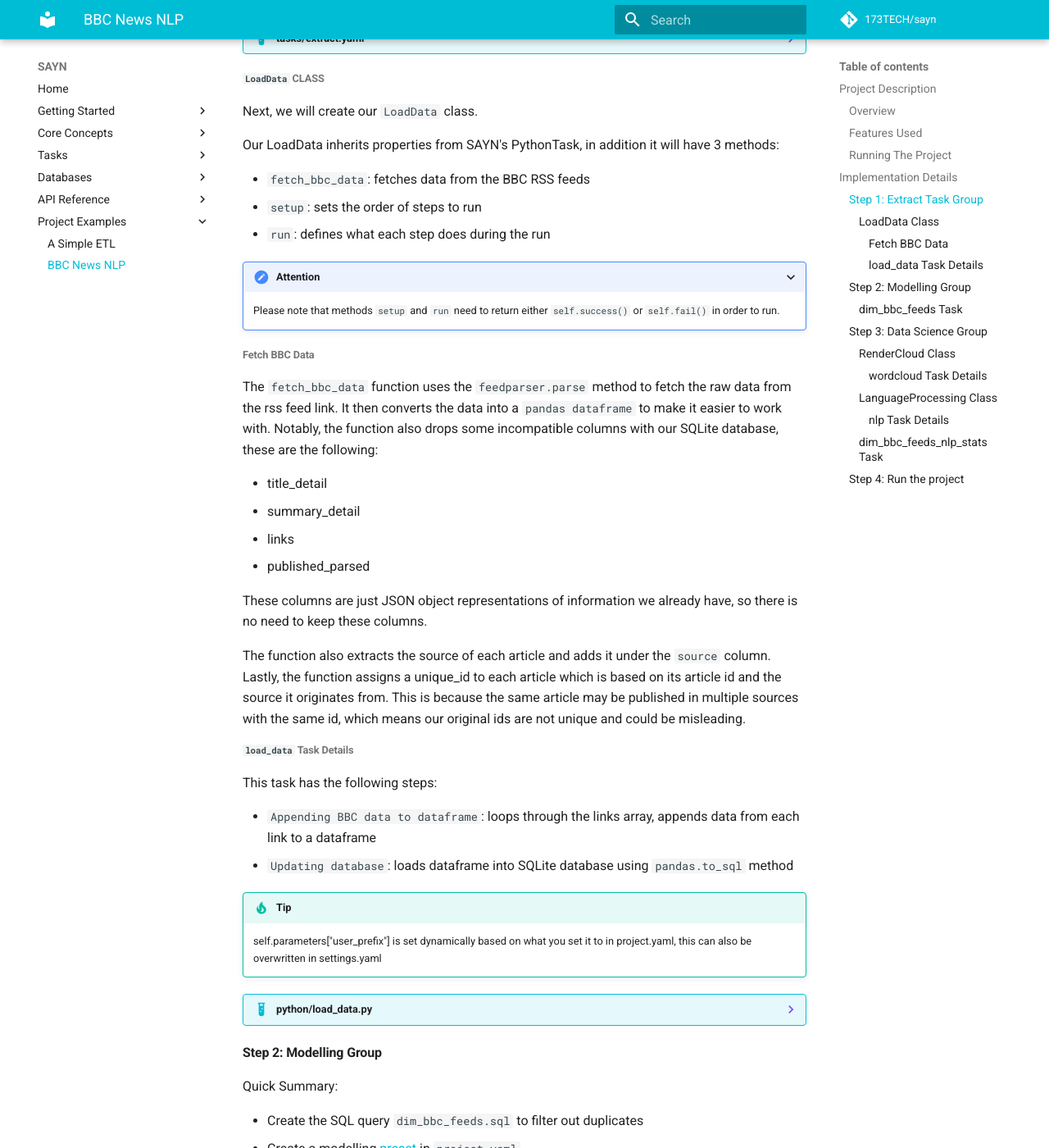
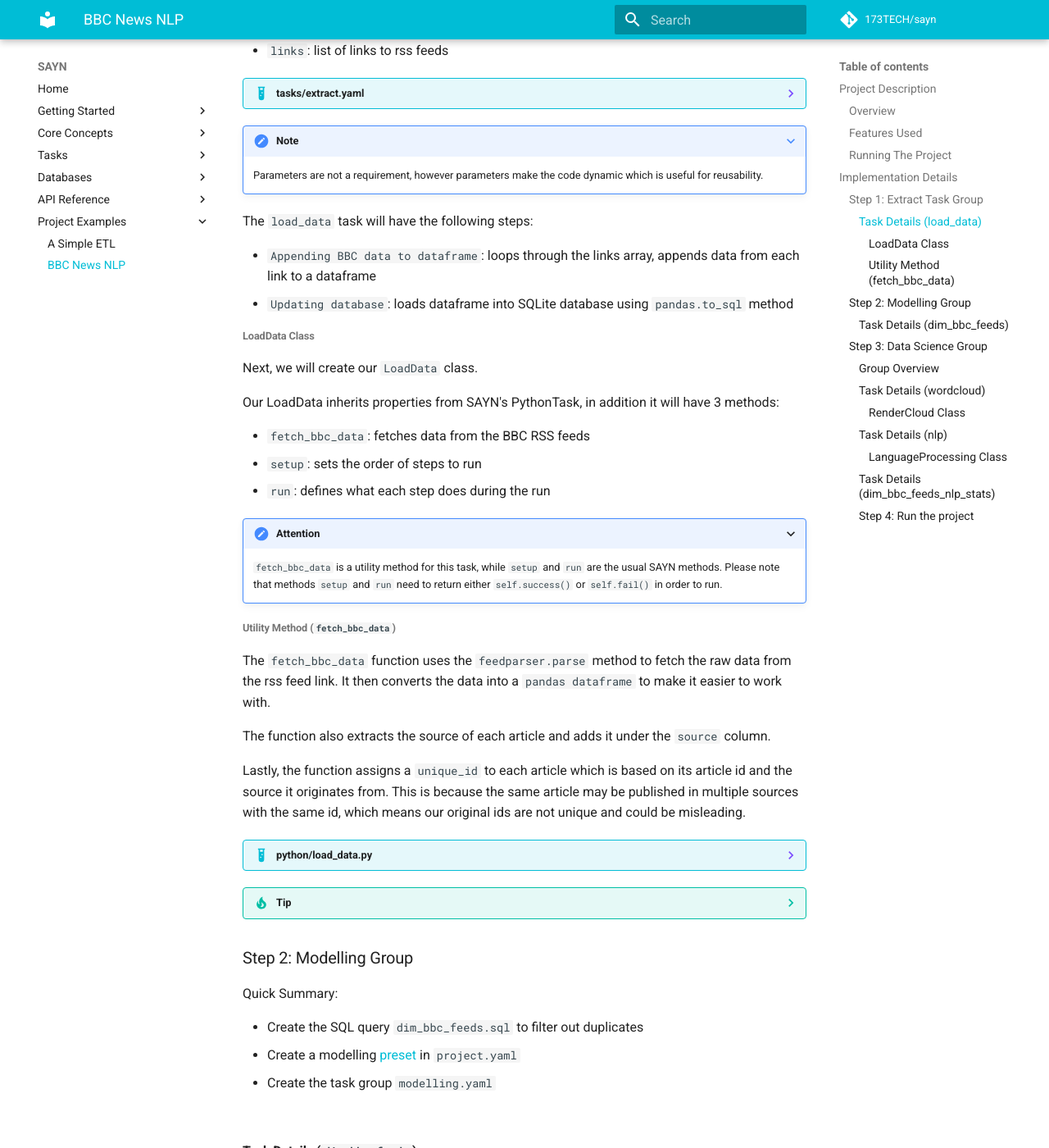
Before and after one commit to 173TECH/sayn, an MkDocs documentation site: the page built from docs/project_examples/bbc_news_nlp.md, in a window 1280 px wide and 1400 px high, scrolled down 1574 px. Shown: the whole window at 82% size. Built offline with MkDocs 1.6.1 and Material for MkDocs 9.7.7, drawn with Linux system fonts in a browser that asks for light colours; comment, search, counter and statistics services are not loaded; some of the changed text lies outside the part shown.

Commit message:
bbc nlp project amends

````diff
--- a/docs/project_examples/bbc_news_nlp.md
+++ b/docs/project_examples/bbc_news_nlp.md
@@ -34,23 +34,27 @@
 * install the project dependencies by running the `pip install -r requirements.txt` command from the root of the project folder.
 * run all SAYN commands from the root of the project folder.
 
+<br>
+
 ## Implementation Details
 
-
-#### Step 1: Extract Task Group
+### Step 1: Extract Task Group
 
 Quick Summary:
 
 * Create the task group `extract.yaml`
 * Create a [python task](../tasks/python.md) to extract and load the data
 
-First, we need to define our `extract` group in our tasks folder. This group will only include the `load_data` task. This is quite a simple [python task](../tasks/python.md) which will use the `LoadData` class from `load_data.py` which we will create later. Our `load_data` task will have two [parameters](../parameters.md):
+<br>
+
+#### Task Details (`load_data`)
+
+First, we need to define our `extract` group in our tasks folder. This group will only include the `load_data` task. This is quite a simple [python task](../tasks/python.md) which will use the `LoadData` class from `load_data.py` which we will create later.
+
+Our `load_data` task will have two [parameters](../parameters.md):
 
 * `table`: name of the table we plan to create in our database
 * `links`: list of links to rss feeds
-
-???+ note
-     Parameters are not a requirement, however parameters make the code dynamic which is useful for reusability.
 
 ??? example "tasks/extract.yaml"
     ```yaml
@@ -73,7 +77,17 @@
             - http://feeds.bbci.co.uk/news/world/africa/rss.xml
 
     ```
-##### `LoadData` Class
+
+???+ note
+     Parameters are not a requirement, however parameters make the code dynamic which is useful for reusability.
+
+The `load_data` task will have the following steps:
+
+* `Appending BBC data to dataframe`: loops through the links array, appends data from each link to a dataframe
+* `Updating database`: loads dataframe into SQLite database using `pandas.to_sql` method
+
+
+###### LoadData Class
 
 Next, we will create our `LoadData` class.
 
@@ -84,51 +98,46 @@
 * `run`: defines what each step does during the run
 
 ???+ attention
-     Please note that methods `setup` and `run ` need to return either `self.success()` or `self.fail()` in order to run.
+     `fetch_bbc_data` is a utility method for this task, while `setup` and `run` are the usual SAYN methods. Please note that methods `setup` and `run` need to return either `self.success()` or `self.fail()` in order to run.
 
-###### Fetch BBC Data
+###### Utility Method (`fetch_bbc_data`)
 
-The `fetch_bbc_data` function uses the `feedparser.parse` method to fetch the raw data from the rss feed link. It then converts the data into a `pandas dataframe` to make it easier to work with. Notably, the function also drops some incompatible columns with our SQLite database, these are the following:
+The `fetch_bbc_data` function uses the `feedparser.parse` method to fetch the raw data from the rss feed link. It then converts the data into a `pandas dataframe` to make it easier to work with.
 
-* title_detail
-* summary_detail
-* links
-* published_parsed
+The function also extracts the source of each article and adds it under the `source` column.
 
-These columns are just JSON object representations of information we already have, so there is no need to keep these columns.
-
-The function also extracts the source of each article and adds it under the `source` column. Lastly, the function assigns a unique_id to each article which is based on its article id and the source it originates from. This is because the same article may be published in multiple sources with the same id, which means our original ids are not unique and could be misleading.
-
-###### `load_data` Task Details
-
-This task has the following steps:
-
-* `Appending BBC data to dataframe`: loops through the links array, appends data from each link to a dataframe
-* `Updating database`: loads dataframe into SQLite database using `pandas.to_sql` method
-
-
-!!! tip
-    self.parameters["user_prefix"] is set dynamically based on what you set it to in project.yaml, this can also be overwritten in settings.yaml
+Lastly, the function assigns a `unique_id` to each article which is based on its article id and the source it originates from. This is because the same article may be published in multiple sources with the same id, which means our original ids are not unique and could be misleading.
 
 ??? example "python/load_data.py"
-    ```python
+    ``` python
     import pandas as pd
     import feedparser as f
     from sayn import PythonTask
 
+    class LoadData(PythonTask):
 
-    class LoadData(PythonTask):
         def fetch_bbc_data(self, link):
             """Parse and label RSS BBC News data then return it in a pandas DataFrame"""
+
+            # get data from supplied link
             raw_data = f.parse(link)
+
+            # transform data to dataframe
             data = pd.DataFrame(raw_data.entries)
+
+            # remove incompatible columns
             data.drop(
                 ["title_detail", "summary_detail", "links", "published_parsed"],
                 axis=1,
                 inplace=True,
             )
+
+            # get the source (this only works for BBC RSS feeds)
             data["source"] = link[29:-8].replace("/", "_")
+
+            # generating ids to be unique, since same story ids can be published in different sources
             data["unique_id"] = data["id"] + data["source"]
+
             return data
 
         def setup(self):
@@ -170,15 +182,13 @@
 * Create a modelling [preset](../presets.md) in `project.yaml`
 * Create the task group `modelling.yaml`
 
+<br>
+
+#### Task Details (`dim_bbc_feeds`)
 
 Currently our `load_data` task appends data to our database but it does not filter out any potential duplicates that we might encounter after multiple runs. This is where the `modelling` group comes in, we can define an [AutoSQL task](../tasks/autosql.md) to filter out any duplicates.
 
-##### `dim_bbc_feeds` Task
-
 First, we need to create a sql query in our `sql` folder that will filter out any duplicates; we will call it `dim_bbc_feeds.sql`
-
-!!! tip
-    {{user_prefix}} is set dynamically based on what you set it to in project.yaml, this can also be overwritten in settings.yaml
 
 ??? example "sql/dim_bbc_feeds.sql"
     ```sql
@@ -193,10 +203,14 @@
     FROM {{user_prefix}}logs_bbc_feeds
     ```
 
+??? tip
+    `{{user_prefix}}` is set dynamically. The default value is set in `project.yaml`. This can be overwritten using profiles in `settings.yaml`.
+
+
 Next, we will define a modelling [preset](../presets.md) in `project.yaml`. [Presets](../presets.md) enable you to create a task prototype which can be reused when defining tasks. Hence, the modelling [preset](../presets.md) will simplify the code in `modelling.yaml` while also allowing us to set dynamic file and table names.
 
-!!! tip
-    {{ task.name }} returns the name of task the preset is assigned to
+???+ attention
+     Presets defined in `project.yaml` are project level presets, you can also define presets within individual task groups.
 
 ??? example "project.yaml"
     ```yaml
@@ -219,6 +233,9 @@
 
     ```
 
+??? tip
+    `{{ task.name }}` returns the name of task
+
 Now that we have the modelling [preset](../presets.md), we can use it in the `modelling` group. Since we want `dim_bbc_feeds` to run after our `load_data` task, we will need to set the parents of the task to `load_data`.
 
 ??? example "tasks/modelling.yaml"
@@ -231,8 +248,7 @@
 
     ```
 
-
-#### Step 3: Data Science Group
+### Step 3: Data Science Group
 
 Quick Summary:
 
@@ -240,6 +256,11 @@
 * Create the [python task](../tasks/python.md) `wordcloud` to generate wordclouds
 * Create the [python task](../tasks/python.md) `nlp` to generate text statistics
 * Create the [AutoSQL task](../tasks/autosql.md) `dim_bbc_feeds_nlp_stats` to calculate aggregate statistics grouped by source
+
+
+<br>
+
+#### Group Overview
 
 Now that we have our cleaned dataset, we can utilise [python tasks](../tasks/python.md) to do some natural language processing on our text data. In particular, we will use two libraries for this analysis:
 
@@ -251,11 +272,10 @@
 * `nlp`: generates the text statistics
 * `wordcloud`: generates the wordclouds
 
-Since both of these tasks are children of the `dim_bbc_feeds` task, we will need to set the parents and table [parameters](../parameters.md) for both tasks to `dim_bbc_feeds`.
+Both tasks will use data from our `dim_bbc_feeds` table, therefore we will need to set their their table [parameters](../parameters.md) to `dim_bbc_feeds`. Since both of these tasks are children of the `dim_bbc_feeds` task, we will also need to set their parents attributes to `dim_bbc_feeds`.
 
 The `nlp` task has a `text` parameter, this parameter specifies which columns have text for processing.
 The `wordcloud` task has a `stopwords` parameter, this parameter provides additional context related stopwords (e.g. "say" and its variations seem to be very common in summaries, however they are not very informative).
-
 
 ??? example "tasks/data_science.yaml"
     ```yaml
@@ -296,7 +316,15 @@
 
     ```
 
-##### `RenderCloud` Class
+
+#### Task Details (`wordcloud`)
+
+The `wordcloud` task will have the following steps:
+
+* `Grouping texts`: aggregates article summaries and groups them by source (summaries are used instead of titles since they tend to be longer)
+* `Generating clouds`: generates a wordcloud for each source, as well as the full dataset
+
+###### RenderCloud Class
 
 Next, we can define the class `RenderCloud` for the `wordcloud` task. `RenderCloud` has 3 methods:
 
@@ -305,14 +333,7 @@
 * `run`: defines what each step does during the run
 
 ???+ attention
-     Please note that methods `setup` and `run ` need to return either `self.success()` or `self.fail()` in order to run.
-
-###### `wordcloud` Task Details
-
-This task has the following steps:
-
-* `Grouping texts`: aggregates article summaries and groups them by source (summaries are used instead of titles since they tend to be longer)
-* `Generating clouds`: generates a wordcloud for each source, as well as the full dataset
+     `word_cloud` is a utility method for this task, while `setup` and `run` are the usual SAYN methods. Please note that methods `setup` and `run` need to return either `self.success()` or `self.fail()` in order to run.
 
 ??? example "python/wordcloud.py"
     ```python
@@ -391,7 +412,14 @@
 
     ```
 
-##### `LanguageProcessing` Class
+#### Task Details (`nlp`)
+
+The `nlp` task will have the following steps:
+
+* `Processing texts`: loops through text_fields, generates text statistics on each entry
+* `Updating database`: similar to LoadData step, has additional debugging information
+
+###### LanguageProcessing Class
 
 Moving on, we can define the class `LanguageProcessing` for the `nlp` task. `LanguageProcessing` has 3 methods:
 
@@ -400,14 +428,7 @@
 * `run`: defines what each step does during the run
 
 ???+ attention
-     Please note that methods `setup` and `run ` need to return either `self.success()` or `self.fail()` in order to run.
-
-###### `nlp` Task Details
-
-This task has the following steps:
-
-* `Processing texts`: loops through text_fields, generates text statistics on each entry
-* `Updating database`: similar to LoadData step, has additional debugging information
+     `desc_text` is a utility method for this task, while `setup` and `run` are the usual SAYN methods. Please note that methods `setup` and `run` need to return either `self.success()` or `self.fail()` in order to run.
 
 ??? example "python/nlp.py"
     ```python
@@ -474,9 +495,9 @@
 
     ```
 
-##### `dim_bbc_feeds_nlp_stats` Task
+#### Task Details (`dim_bbc_feeds_nlp_stats`)
 
-Now that we have individual article statistics, it would be a good idea to create an additional modelling task to find some aggregate statistics grouped by source. Let's create another SQL query called `dim_bbc_feeds_nlp_stats` in the `sql` folder. This query will give us the grouped by source average of the text statistics generated by the `nlp` task.
+Now that we have individual article statistics, it would be a good idea to create an additional modelling task to find some aggregate statistics grouped by source. Let's create another SQL query called `dim_bbc_feeds_nlp_stats` in the `sql` folder. This query will give us the average, grouped by source, of the text statistics generated by the `nlp` task.
 
 ??? example "sql/dim_bbc_feeds_nlp_stats.py"
     ```sql
````
Also changed, not shown: other parts of docs/project_examples/bbc_news_nlp.md (+4 -1 lines).
